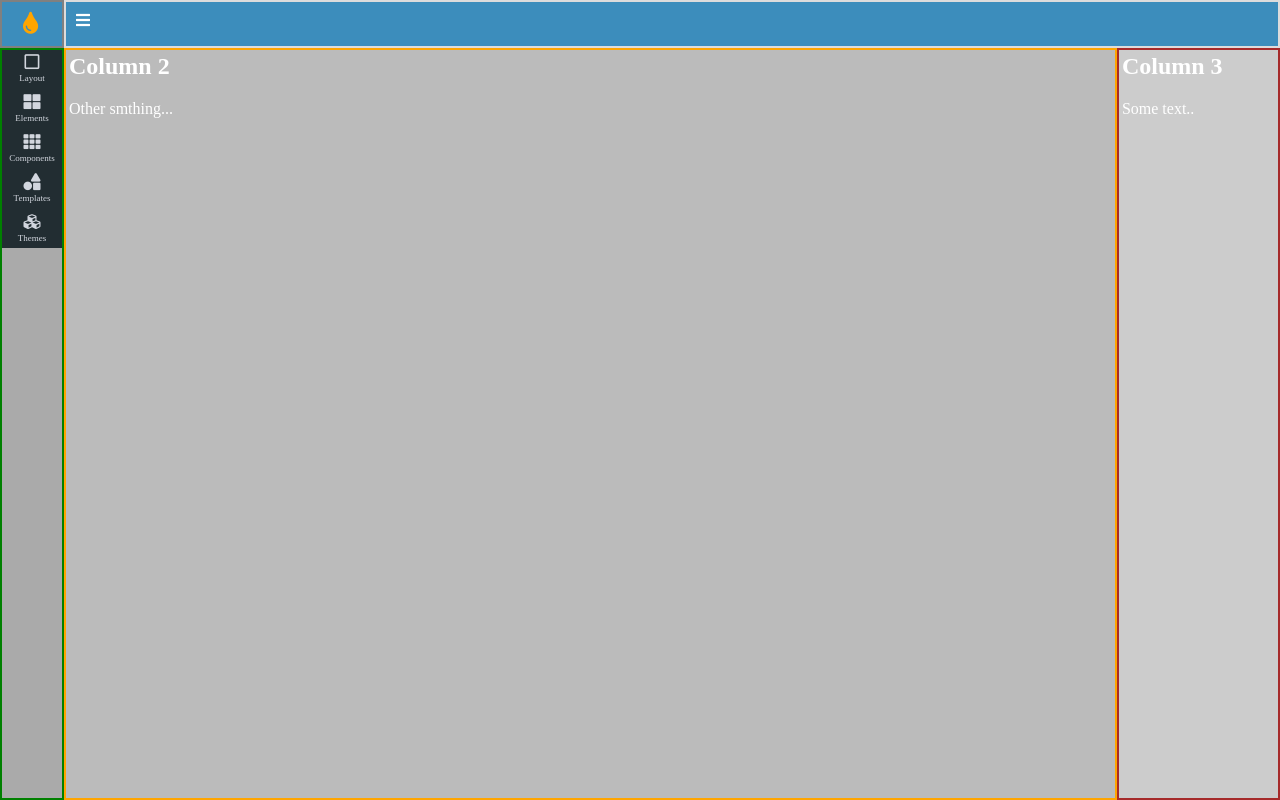
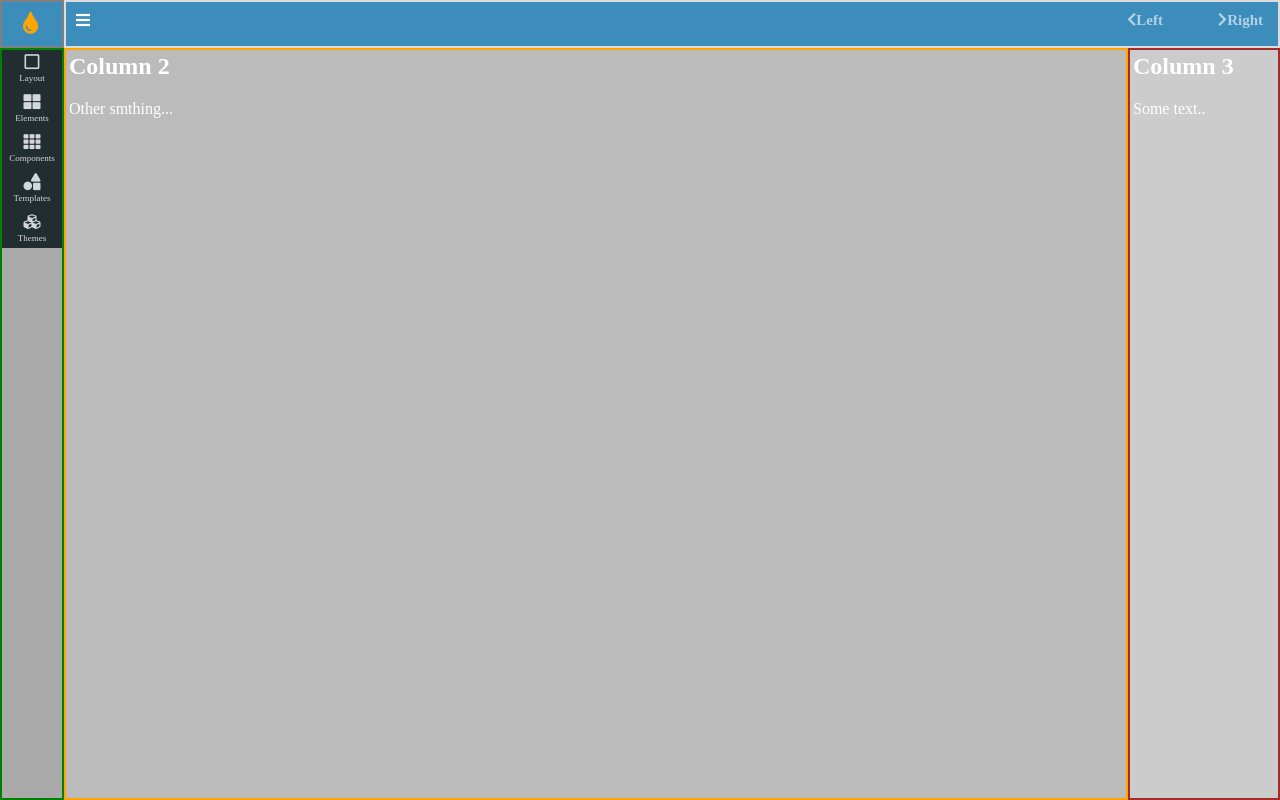
Before and after one commit to Madalin-Antonoiu/Webdrop-Fancy-UI, a plain HTML site: page index.html in a window 1280 px wide. Both pictures are taken after a click on the icon 203 px from the left and 20 px from the top of the page. Drawn offline with Linux system fonts and the light colour scheme.

Commit message:
Layout finished :) Oh boy, have i learned alot about layouts? Yes, i have!

```diff
--- a/index.html
+++ b/index.html
@@ -20,7 +20,15 @@
         <i class="fas fa-tint"><span id="logotext">Webdrop</span></i>
       </div>
       <div id="rest_of_it">
-        <i onclick="columnOne()" class="fas fa-bars"></i>
+        <i id="burger" onclick="columnOne()" class="fas fa-bars"></i>
+        <i onclick="hide_leftmenu()" class="fas fa-chevron-left hide_minimenu"
+          >Left</i
+        >
+        <i
+          onclick="hide_rightmenu()"
+          class="fas fa-chevron-right hide_rightmenu"
+          >Right</i
+        >
       </div>
     </nav>
 
@@ -133,12 +141,6 @@
         </ul>
 
         <!--End of snippet-->
-
-        <!--Hide mini-menu entirely-->
-        <i
-          onclick="hide_minimenu()"
-          class="fas fa-chevron-left hide_minimenu"
-        ></i>
       </div>
 
       <div id="column2" style="background-color:#bbb;">
--- a/script.js
+++ b/script.js
@@ -1,6 +1,8 @@
 col1 = document.getElementById('column1');
 col2 = document.getElementById('column2');
-logotext = document.getElementById('logotext');
+col3 = document.getElementById('column3');
+
+
 nav1 = document.getElementById('left_part');
 nav2 = document.getElementById('rest_of_it');
 
@@ -42,13 +44,24 @@ function dropDown(e) {
 }
 
 //Doesn't work when in mini-state, needs some tweaking, in normal, works!
-function hide_minimenu() {
-  nav1.style.display = 'none';
-  nav2.style.width = '100%';
+function hide_leftmenu() {
+  //burger = document.getElementById('burger');
+  //burger.classList.toggle('displayNone');
 
-  col1.style.display = 'none';
-  col2.style.width = '87%';
+  col1.classList.toggle('displayNone');
+  col2.classList.toggle('column2_expand');
 
+  nav1.classList.toggle('displayNone');
+  nav2.classList.toggle('column2_full');
+
+
+
+}
+
+function hide_rightmenu() {
+
+  col3.classList.toggle('displayNone')
+  col2.classList.toggle('column2_expand')
 }
 
 /*
@@ -62,25 +75,32 @@ function clickMe (e) {
 
 //Mini-Drawer
 function columnOne() {
+  logotext = document.getElementById('logotext');
+  //Extend-contract
   col1.classList.toggle('column1_mini');
   col2.classList.toggle('column2_expand');
-
   nav1.classList.toggle('column1_mini');
   nav2.classList.toggle('column2_extend');
+
+  //For when hide left panel button is used and want to show again from burger
+  col1.classList.remove('displayNone');
+  nav1.classList.remove('displayNone');
+
+  //Hide Logo text
   logotext.classList.toggle('displayNone'); //Logo text hidden
 
-  //Opens all dropdowns
-  //document.querySelectorAll(".sub-menu ul").forEach(function(el) {
-  //el.style.display = 'block'
-  //});
+
 
   //Hides all text
   document.querySelectorAll("#sidebar_menu li .dd-button span").forEach(function (el) {
     el.classList.toggle('displayNoneB');
   });
 
-
-  col1.style.display = 'inline-block';
+  //Opens all dropdowns
+  //document.querySelectorAll(".sub-menu ul").forEach(function(el) {
+  //el.style.display = 'block'
+  //});
+  //col1.style.display = 'inline-block';
 
   //Hide mini-menus on click - need to write this
 
--- a/style.css
+++ b/style.css
@@ -33,9 +33,10 @@ body {
   /*Horizontal scroll - never */
 }
 
+/*Not 77, but 100, wether i hide other panels it stays fullscreen :) */
 #column2 {
   height: 94vh;
-  width: 77%;
+  width: 100%;
   min-width: 9.5em;
   outline: 2px solid orange;
   outline-offset: -2px;
@@ -59,22 +60,27 @@ body {
 }
 
 .column1_mini {
-  display: block !important;
   width: 3% !important;
   min-width: 4em !important;
-  transition: all 0.75s;
+  transition: all 0.6s;
 }
 
+/*Must be 97 in case col3 hidden + mini-menu*/
 .column2_expand {
-  width: 84% !important;
-  transition: all 0.75s;
+  width: 100%;
+  transition: width 0s;
 }
 
 
 
 .column2_extend {
   width: 97% !important;
-  transition: all 0.75s;
+  transition: width 0s;
+}
+
+.column2_full {
+  width: 100% !important;
+  transition: width 0s;
 }
 
 nav {
@@ -87,8 +93,8 @@ nav {
   color: white;
 }
 
+/*!important on display might be good*/
 nav #left_part {
-  display: block !important;
   width: 10%;
   min-width: 11.5em;
   height: 6vh;
@@ -98,14 +104,14 @@ nav #left_part {
 }
 
 nav #rest_of_it {
-  float: left;
   outline: 2px solid gainsboro;
   outline-offset: -2px;
-  width: 90%;
+  width: 100%;
   min-width: 9.5em;
   z-index: 1;
   background: #3C8DBC;
   height: 6vh;
+  float: left;
 }
 
 nav #rest_of_it i {
@@ -141,7 +147,7 @@ nav #left_part span {
   display: block;
   font-size: 9px;
   transition-timing-function: ease;
-  transition: all 0.8s;
+  transition: all 0.4s;
 }
 
 span#logotext.displayNoneB {
@@ -297,12 +303,26 @@ ul {
   background: #1E282C;
 }
 
+#burger {
+  cursor: pointer;
+}
+
 .hide_minimenu {
+  cursor: pointer;
   position: absolute;
-  bottom: 20px;
-  font-size: 20px;
-  left: 70px;
-  z-index: 0;
+  font-size: 15px;
+  right: 105px;
+  z-index: 999;
+  opacity: 0.6;
+}
+
+.hide_rightmenu {
+  cursor: pointer;
+  position: absolute;
+  font-size: 15px;
+  right: 5px;
+  z-index: 99999;
+  opacity: 0.6;
 }
 
 .textCenter {
```
Also changed, not shown: minime.css (line endings or trailing spaces).
